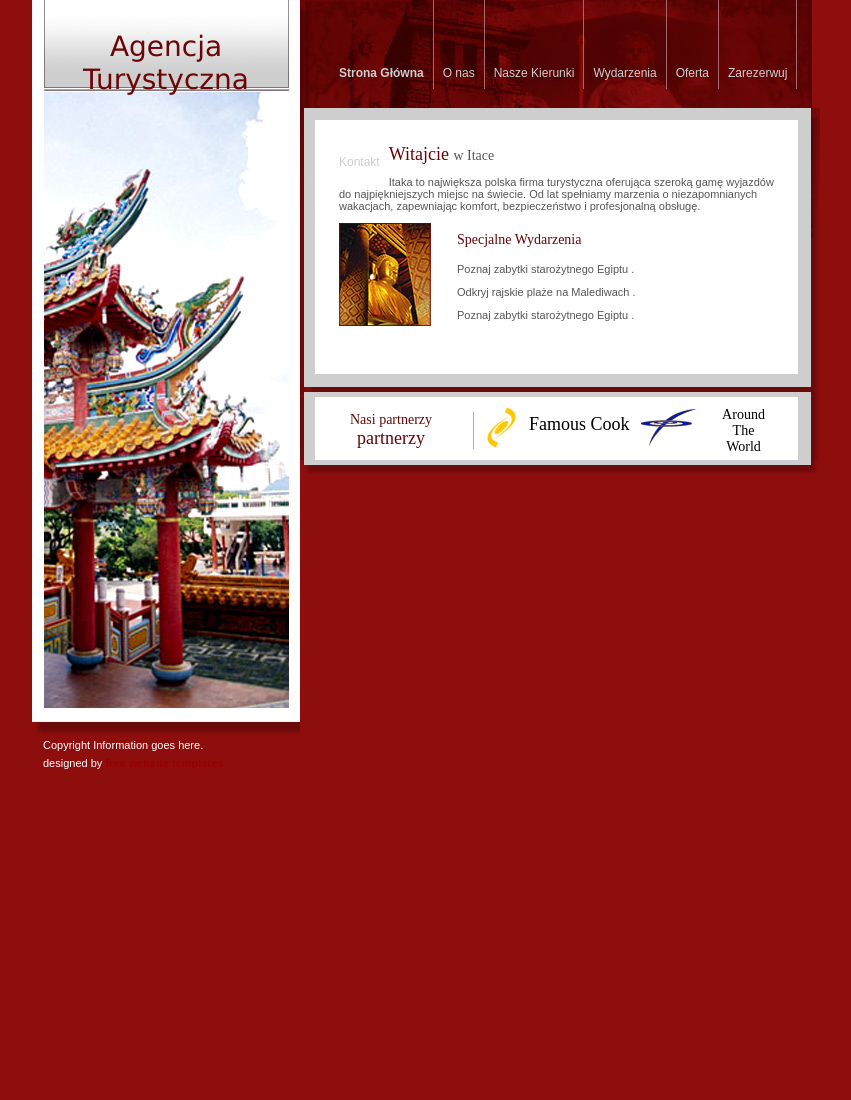
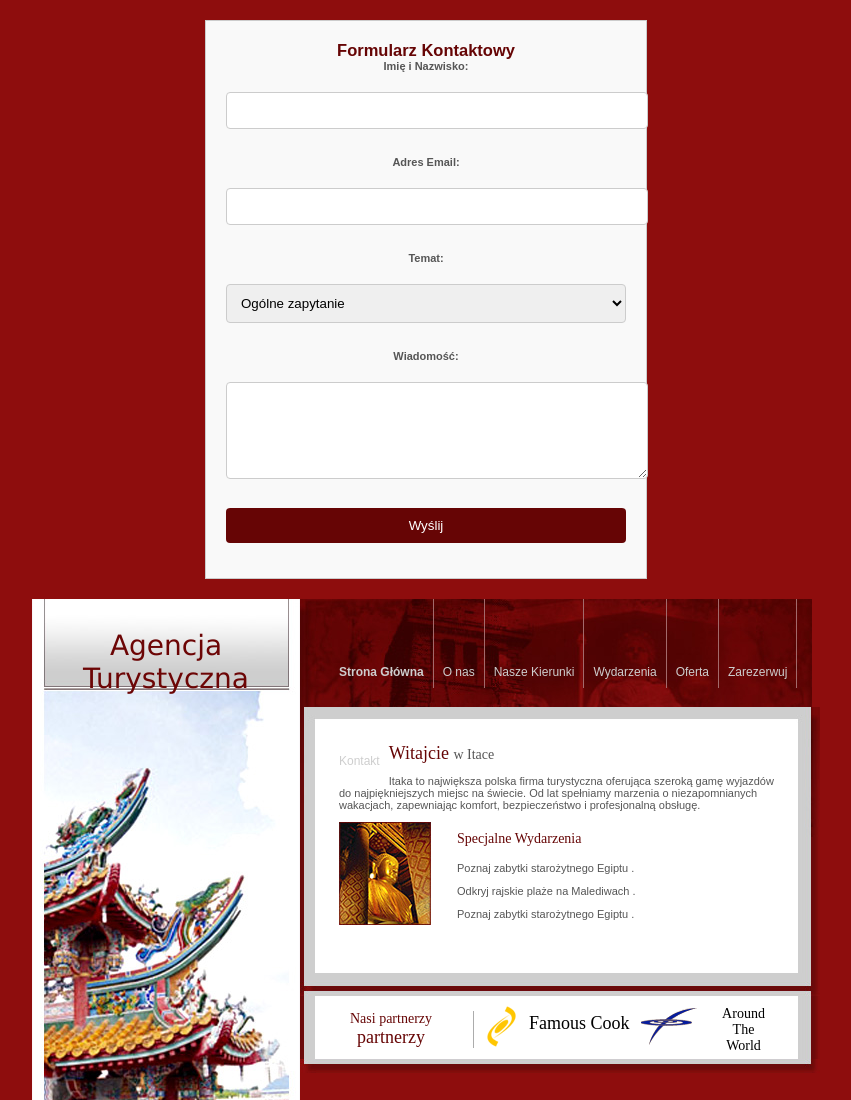
Before and after one commit to AKPL999/Strona, a plain HTML site: page index.html in a window 1280 px wide. Shown: the top 1100 px of the page, without its empty margins (214-1065 px from the left). Before the commit the page ends 800 px from the top, so only its background shows below. Drawn offline with Linux system fonts and the light colour scheme.

Commit message:
formularz

```diff
--- a/index.html
+++ b/index.html
@@ -6,6 +6,29 @@
 <link rel="stylesheet" href="style.css" type="text/css" charset="utf-8" />
 </head>
 <body>
+  <div id="contact-form">
+    <h2>Formularz Kontaktowy</h2>
+    <form action="submit_form.php" method="post">
+      <label for="name">Imię i Nazwisko:</label><br />
+      <input type="text" id="name" name="name" required /><br /><br />
+
+      <label for="email">Adres Email:</label><br />
+      <input type="email" id="email" name="email" required /><br /><br />
+
+      <label for="subject">Temat:</label><br />
+      <select id="subject" name="subject" required>
+        <option value="ogolne">Ogólne zapytanie</option>
+        <option value="rezerwacja">Rezerwacja</option>
+        <option value="reklamacja">Reklamacja</option>
+      </select><br /><br />
+
+      <label for="message">Wiadomość:</label><br />
+      <textarea id="message" name="message" rows="5" required></textarea><br /><br />
+
+      <button type="submit">Wyślij</button>
+    </form>
+  </div>
+
 <div id="wrapper">
   <div id="left">
     <h1>Agencja Turystyczna</h1>
--- a/style.css
+++ b/style.css
@@ -147,6 +147,44 @@ position: relative;
  margin: 0 26px 0 0;
 }
 
+#contact-form {
+  margin: 20px auto;
+  padding: 20px;
+  border: 1px solid #ccc;
+  background-color: #f9f9f9;
+  width: 400px;
+  font-family: Arial, sans-serif;
+}
+
+#contact-form h2 {
+  text-align: center;
+  color: #660505;
+}
+
+#contact-form label {
+  display: block;
+  margin-bottom: 8px;
+  font-weight: bold;
+}
+
+#contact-form input, #contact-form select, #contact-form textarea, #contact-form button {
+  width: 100%;
+  padding: 10px;
+  margin-bottom: 15px;
+  border: 1px solid #ccc;
+  border-radius: 4px;
+}
+
+#contact-form button {
+  background-color: #660505;
+  color: #fff;
+  border: none;
+  cursor: pointer;
+}
+
+#contact-form button:hover {
+  background-color: #990000;
+}
 /** footer **/
 .body-hr {
  clear: both;
```
